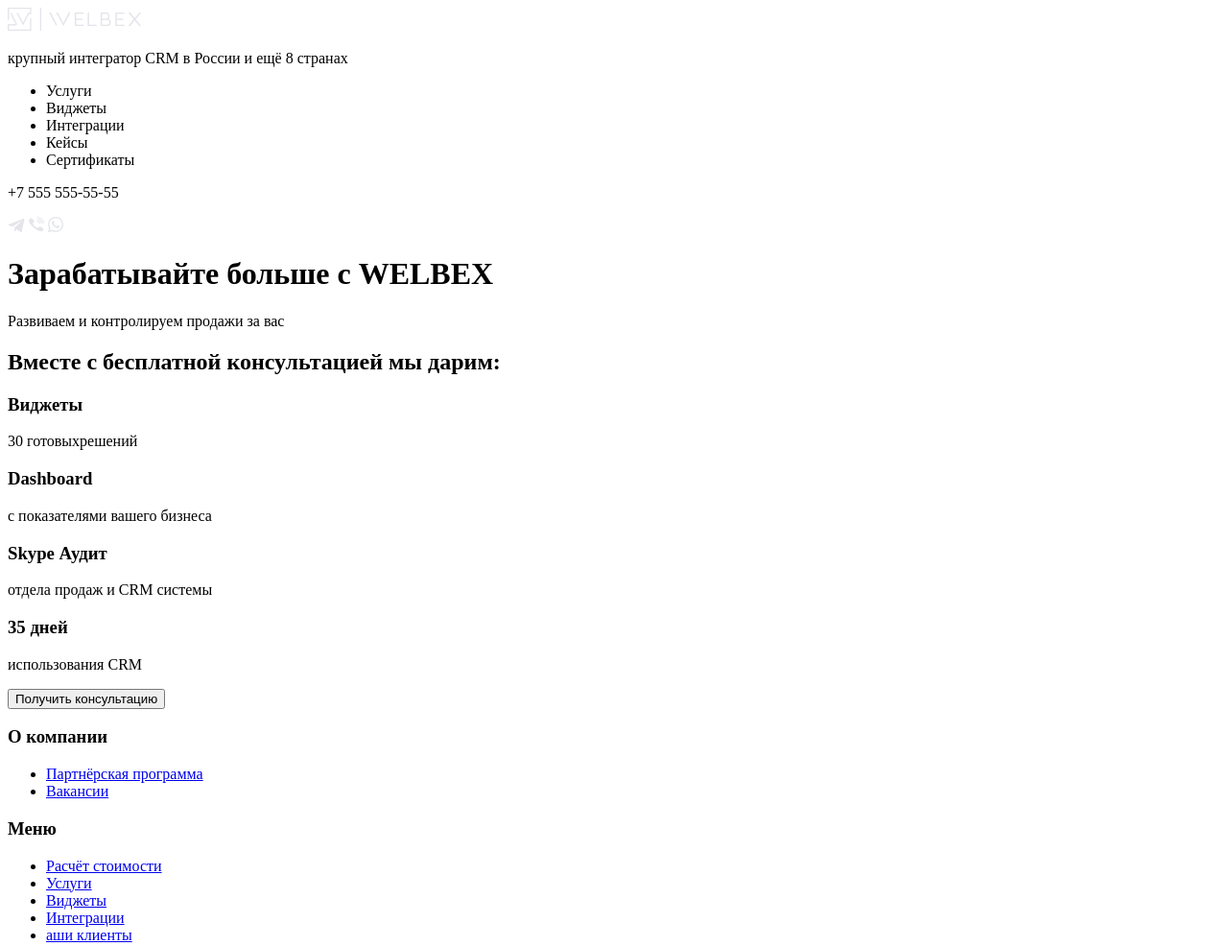
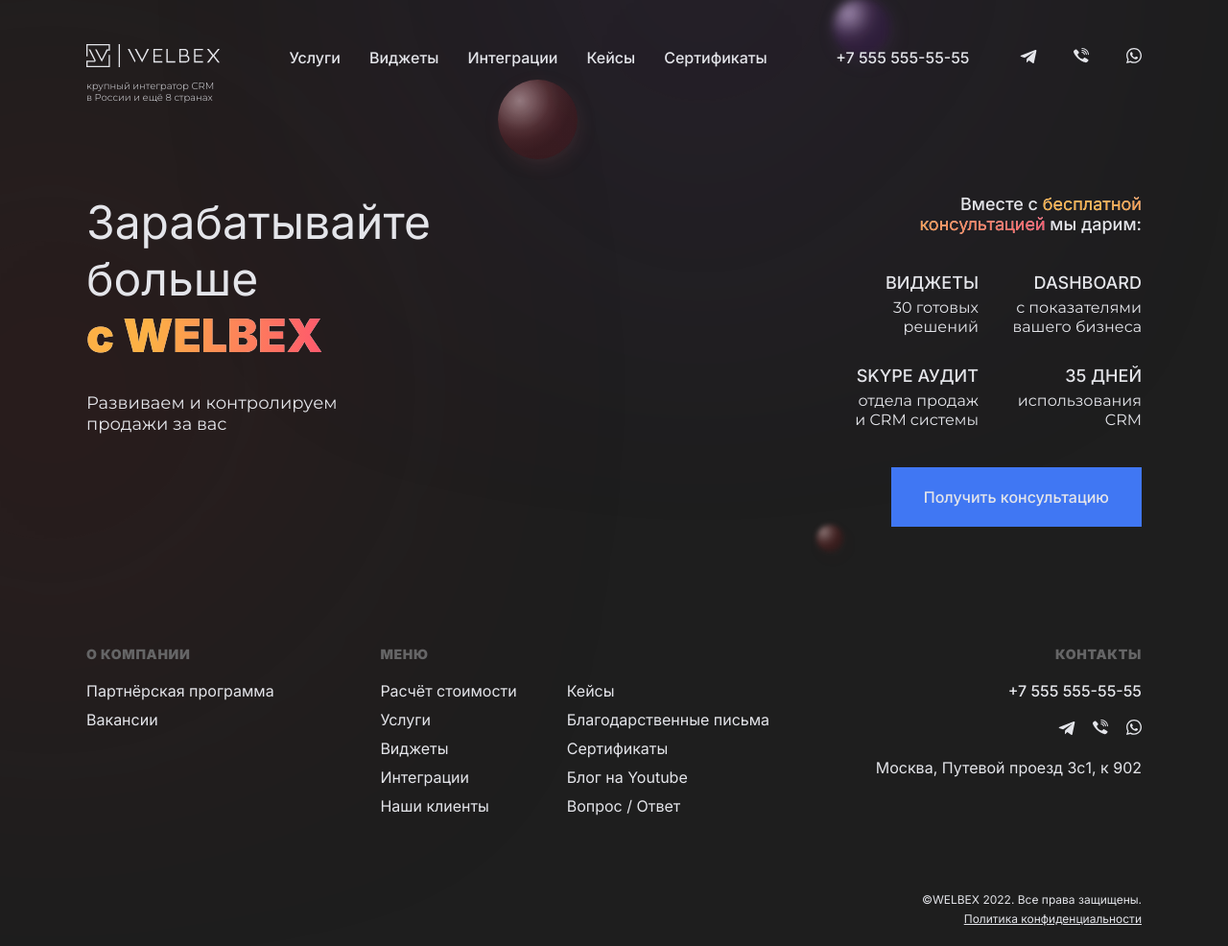
Before and after one commit to tariel11/welbex_task, a plain HTML site: page index.html in a window 1280 px wide. Shown: the top 986 px of the page at 96% size. Drawn offline with Linux system fonts and the light colour scheme.

Commit message:
add css styles for desktop

```diff
--- a/index.css
+++ b/index.css
@@ -0,0 +1,266 @@
+* {
+    padding: 0;
+    margin: 0;
+    box-sizing: border-box;
+    font-weight: 400;
+    font-family: 'Inter', sans-serif;
+}
+a {
+    text-decoration: none;
+    color: inherit;
+    transition: all 0.3s;
+}
+a:hover{
+    color: #c1c1c1;
+}
+li {
+    list-style: none;
+}
+html {
+    font-size: 62.5%;
+}
+body{
+    background-color: #1E1E1E;
+    color: #E4E5EA;
+    font-size: 1.6rem;
+    position: relative;
+}
+.bg{
+    z-index: -100;
+    position: absolute;
+    border-radius: 50%;
+    backdrop-filter: blur(2px);
+}
+.purple_ball{
+    width: 83px;
+    height: 83px;
+    left: 519px;
+    top: 83px;
+
+    background-image: radial-gradient(64% 64% at 27.25% 26.5%,
+    rgba(255, 208, 208, 0.536) 0%,
+    rgba(212, 93, 93, 0.264) 59.67%,
+    rgba(167, 49, 49, 0.248) 78.59%,
+    rgba(130, 25, 25, 0.248) 100%) ;
+    box-shadow: 3px 6px 27px -10px rgba(223, 125, 125, 0.25);
+}
+.red_ball{
+    width: 60px;
+    height: 60px;
+    left: 868px;
+    top: -2px;
+
+    z-index: -100;
+
+    background: radial-gradient(64% 64% at 27.25% 26.5%, rgba(236, 208, 255, 0.64) 0%, rgba(161, 93, 207, 0.24) 59.67%, rgba(118, 49, 164, 0.208) 78.59%, rgba(86, 24, 128, 0.232) 100%);
+    box-shadow: 3px 6px 27px -10px rgba(177, 118, 217, 0.25);
+    filter: blur(5px);
+}
+.red_ball_2{
+    width: 28px;
+    height: 28px;
+    left: 851px;
+    top: 547px;
+
+    background: radial-gradient(64% 64% at 27.25% 26.5%, rgba(255, 208, 208, 0.48) 0%, rgba(212, 93, 93, 0.248) 59.67%, rgba(167, 49, 49, 0.264) 78.59%, rgba(130, 25, 25, 0.232) 100%);
+    box-shadow: 3px 6px 27px -10px rgba(223, 125, 125, 0.25);
+    filter: blur(2.5px);
+}
+.purple_light{
+    width: 259px;
+    height: 259px;
+    left: 602px;
+    top: -154px;
+
+    background: #833AB4;
+    opacity: 0.5;
+    filter: blur(196px);
+}
+.red_light{
+    position: absolute;
+    width: 311px;
+    height: 311px;
+    border-radius: 50%;
+    left: -102px;
+    top: 251px;
+
+    background: #961A1A;
+    opacity: 0.5;
+    filter: blur(196px);
+}
+
+.container{
+    padding: 0 2rem;
+    max-width: 114rem;
+    margin: 0 auto;
+}
+
+/* HEADER */
+.header{
+    padding-top: 4.6rem;
+}
+.header_wrap{
+    display: flex;
+    justify-content: space-between;
+    align-items: center;
+}
+
+.logo_text{
+    font-size: 1rem;
+    margin-top: 1rem;
+    font-family: 'Montserrat';
+    font-weight: 300;
+    line-height: 1.2rem;
+}
+
+.nav_ul{
+    display: flex;
+    justify-content: space-between;
+    margin-bottom: 3.4rem;
+}
+.nav_ul li{
+    margin-bottom: 0;
+}
+.nav_link{
+    font-weight: 500;
+}
+.nav_ul li:not(:last-child) {
+    margin-right: 3rem;
+}
+.contacts{
+    margin-bottom: 3.4rem;
+}
+.contacts *{
+    display: inline;
+}
+.tel{
+    font-weight: 500;
+}
+.contacts_icons{
+    margin-left: 4.8rem;
+}
+.contacts_icons a:not(:last-child){
+    margin-right: 3.4rem;
+}
+
+/* MAIN */
+
+main {
+    padding-top: 9.4rem;
+}
+
+.main_wrap{
+    display: flex;
+    justify-content: space-between;
+}
+h1 {
+    font-size: 4.8rem;
+    margin-bottom: 3rem;
+}
+#welbex_width {
+    font-weight: 900;
+    background: linear-gradient(92deg, #FCB045 27.14%, #FF3F78 121.36%), #E4E5EA;
+    -webkit-background-clip: text;
+    -webkit-text-fill-color: transparent;
+    background-clip: text;
+    text-fill-color: transparent;
+
+}
+.heading_desc {
+    font-family: 'Montserrat';
+    font-size: 18px;
+}
+
+.main_box {
+    text-align: right;
+}
+.main_title {
+    font-weight: 500;
+    font-size: 18px;
+    margin-bottom: 4rem;
+}
+#free_cons {
+    font-size: 18px;
+    background: linear-gradient(92deg, #FCB045 27.14%, #FF3F78 121.36%), #E4E5EA;
+    -webkit-background-clip: text;
+    -webkit-text-fill-color: transparent;
+    background-clip: text;
+    text-fill-color: transparent;
+}
+.box_items{
+    display: grid;
+    grid-template-columns: repeat(2, 1fr);
+    gap: 3rem;
+    margin-bottom: 6rem;
+}
+.box_item {
+    max-width: 14rem;
+}
+.box_title{
+    font-weight: 500;
+    font-size: 1.8rem;
+    margin-bottom: 0.6rem;
+    text-transform: uppercase;
+}
+.box_desc{
+    font-family: 'Montserrat';
+    line-height: 20px;
+}
+.btn{
+    font-weight: 500;
+    padding: 2.1rem 3.4rem;
+    background-color: #4077F3;
+    transition: all 0.6s;
+}
+.btn:hover{
+    color: #fbfbff;
+    background-color: #345bb7;
+}
+
+/* FOOTER */
+
+footer{
+    padding: 14.5rem 0 2rem 0;
+}
+.footer_wrap {
+    display: flex;
+    justify-content: space-between;
+}
+.footer_contact{
+    text-align: right;
+}
+.footer_title{
+    font-weight: 700;
+    font-size: 14px;
+    letter-spacing: 0.05em;
+    text-transform: uppercase;
+    color: #656566;
+    margin-bottom: 2rem;
+}
+.menu_ul{
+    display: flex;
+    gap: 5.2rem;
+}
+li{
+    margin-bottom: 10px;
+}
+.footer_icons{
+    margin: 2rem 0;
+}
+.footer_icons a{
+    margin-left: 1.4rem;
+}
+.coopyright{
+    margin-top: 7rem;
+    font-family: 'Montserrat';
+    text-align: right;
+    font-size: 1.2rem;
+}
+.coopyright_text{
+    margin-bottom: 0.5rem;
+    font-weight: 400;
+}
+.coopyright_link{
+    font-weight: 400;
+    text-decoration: underline;
+}
--- a/index.html
+++ b/index.html
@@ -4,36 +4,50 @@
     <meta charset="UTF-8" />
     <meta http-equiv="X-UA-Compatible" content="IE=edge" />
     <meta name="viewport" content="width=device-width, initial-scale=1.0" />
-    <title>2 task</title>
+    <link rel="preconnect" href="https://fonts.googleapis.com">
+    <link rel="preconnect" href="https://fonts.gstatic.com" crossorigin>
+    <link href="https://fonts.googleapis.com/css2?family=Inter:wght@400;500;900&family=Montserrat:wght@300;400&display=swap" rel="stylesheet">
+    <title>Welbex</title>
     <link rel="stylesheet" href="./index.css" />
   </head>
   <body>
+    <div class="bg purple_ball"></div>
+    <div class="bg red_ball"></div>
+    <div class="bg red_ball_2"></div>
+    <div class="bg purple_light"></div>
+    <div class="bg red_light"></div>
     <header class="header">
 
       <div class="container">
+
+       <div class="header_wrap">
+
         <div class="logo_wrap">
-          <img src="./img/logo_welbex.png" alt="logo-welbex" class="logo">
-          <p class="logo_text">крупный интегратор CRM в Росcии и ещё 8 странах</p>
+          <img src="./img/icons/logo_welbex.svg" alt="logo-welbex" class="logo">
+          <p class="logo_text">крупный интегратор CRM <br> в Росcии и ещё 8 странах</p>
         </div>
 
         <nav>
-          <ul>
-            <li>Услуги</li>
-            <li>Виджеты</li>
-            <li>Интеграции</li>
-            <li>Кейсы</li>
-            <li>Сертификаты</li>
+          <ul class="nav_ul">
+            <li><a href="#" class="nav_link">Услуги</a></li>
+            <li><a href="#" class="nav_link">Виджеты</a></li>
+            <li><a href="#" class="nav_link">Интеграции</a></li>
+            <li><a href="#" class="nav_link">Кейсы</a></li>
+            <li><a href="#" class="nav_link">Сертификаты</a></li>
           </ul>
         </nav>
 
         <div class="contacts">
-          <p class="tel">+7 555 555-55-55</p>
+          <a href="tel:+7 555 555-55-55" class="tel">+7 555 555-55-55</a>
           <div class="contacts_icons">
             <a href="#"><img src="./img/icons/telegram.svg" alt="telegram"></a>
-            <a href="#"><img src="./img/icons/phone.svg" alt="telegram"></a>
-            <a href="#"><img src="./img/icons/whatsapp.svg" alt="telegram"></a>
+            <a href="#"><img src="./img/icons/phone.svg" alt="phone"></a>
+            <a href="#"><img src="./img/icons/whatsapp.svg" alt="whatsapp"></a>
           </div>
         </div>
+
+       </div>
+
       </div>
 
     </header>
@@ -41,18 +55,20 @@
     <main>
 
       <div class="container">
+
+        <div class="main_wrap">
           <div class="main_heading">
-          <h1 class="heading_title">Зарабатывайте больше <span>с WELBEX</span></h1>
-          <p class="heading_desc">Развиваем и контролируем продажи за вас</p>
+            <h1 class="heading_title">Зарабатывайте <br> больше <br> <span id="welbex_width">с WELBEX</span></h1>
+            <p class="heading_desc">Развиваем и контролируем <br> продажи за вас</p>
           </div>
 
           <div class="main_box">
-          <h2 class="main_title">Вместе с бесплатной консультацией мы дарим:</h2>
+            <h2 class="main_title">Вместе с <span id="free_cons">бесплатной <br> консультацией</span> мы дарим:</h2>
 
             <div class="box_items">
               <div class="box_item">
                 <h3 class="box_title">Виджеты</h3>
-              <p class="box_desc">30 готовыхрешений</p>
+                <p class="box_desc">30 готовых решений</p>
               </div>
 
               <div class="box_item">
@@ -71,14 +87,19 @@
               </div>
             </div>
 
-          <button>Получить консультацию</button>
+            <a href="#" class="btn">Получить консультацию</a>
           </div>
+
+        </div>
+
       </div>
     </main>
 
     <footer>
+      <div class="container">
+       <div class="footer_wrap">
         <div class="footer_box">
-          <h3>О компании</h3>
+          <h3 class="footer_title">О компании</h3>
           <ul>
             <li><a href="#">Партнёрская программа</a></li>
             <li><a href="#">Вакансии</a></li>
@@ -86,17 +107,15 @@
       </div>
 
       <div class="footer_box">
-        <h3>Меню</h3>
+        <h3 class="footer_title">Меню</h3>
+        <div class="menu_ul">
           <ul>
             <li><a href="#">Расчёт стоимости</a></li>
             <li><a href="#">Услуги</a></li>
             <li><a href="#">Виджеты</a></li>
             <li><a href="#">Интеграции</a></li>
-          <li><a href="#">аши клиенты</a></li>
+            <li><a href="#">Наши клиенты</a></li>
           </ul>
-      </div>
-
-      <div class="footer_box">
           <ul>
             <li><a href="#">Кейсы</a></li>
             <li><a href="#">Благодарственные письма</a></li>
@@ -105,31 +124,29 @@
             <li><a href="#">Вопрос / Ответ</a></li>
           </ul>
         </div>
+      </div>
 
-      <div class="footer_box">
-        <h3>Контакты</h3>
+      <div class="footer_box footer_contact">
+        <h3 class="footer_title">Контакты</h3>
         <ul>
-          <li><a href="#">+7 555 555-55-55</a></li>
+          <li><a href="tel:+7 555 555-55-55" class="tel">+7 555 555-55-55</a></li>
           <li>
-            <ul>
-              <li>
+            <div class="footer_icons">
               <a href="#"><img src="./img/icons/telegram.svg" alt="telegram"></a>
-              </li>
-              <li>
-                <a href="#"><img src="./img/icons/phone.svg" alt="telegram"></a>
-              </li>
-              <li>
-                <a href="#"><img src="./img/icons/whatsapp.svg" alt="telegram"></a>
-              </li>
-            </ul>
+              <a href="#"><img src="./img/icons/phone.svg" alt="phone"></a>
+              <a href="#"><img src="./img/icons/whatsapp.svg" alt="whatsapp"></a>
+            </div>
           </li>
           <li><a href="#">Москва, Путевой проезд 3с1, к 902</a></li>
         </ul>
       </div>
 
+
+       </div>
         <div class="coopyright">
-        <p>©WELBEX 2022. Все права защищены.</p>
-        <a>Политика конфиденциальности</a>
+          <p class="coopyright_text">©WELBEX 2022. Все права защищены.</p>
+          <a href="#" class="coopyright_link">Политика конфиденциальности</a>
+        </div>
       </div>
     </footer>
 
```
Also changed, not shown: img/icons/logo_welbex.svg (added), img/icons/purple_light.svg (added). Lines whose indentation alone changed are shown as unchanged.
